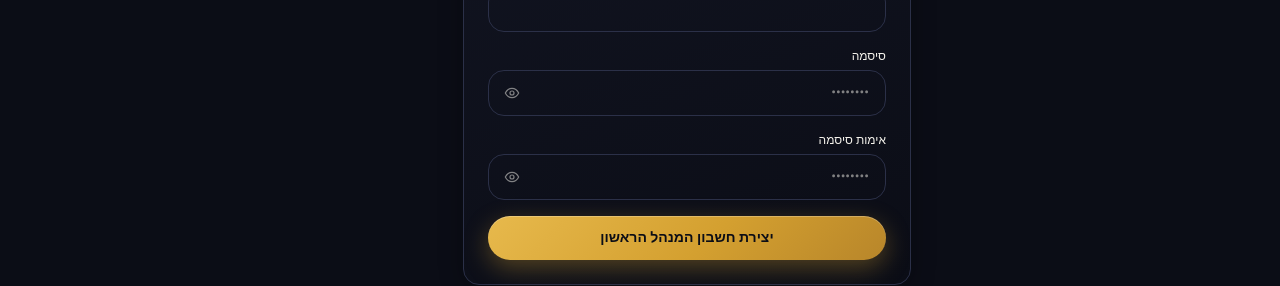
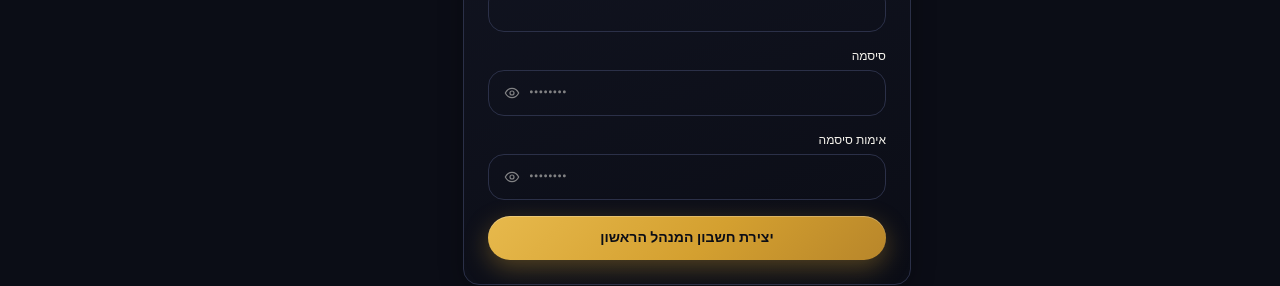
Before and after one commit to CasanovaBook/casanova-storefront, a React (Vite) app: page /setup in a window 1280 px wide. Shown: the part 496-782 px from the top of the page. Built offline with nearby package versions, Linux system fonts and the light colour scheme; no server answers; a web font is replaced by a local one.

Commit message:
added ltr password in the setup form

```diff
--- a/src/pages/SetupPage.tsx
+++ b/src/pages/SetupPage.tsx
@@ -257,19 +257,11 @@ export default function SetupPage() {
                               : "password"
                             : type
                       }
-                      dir={
-                        (key === "password" && showPassword) ||
-                        (key === "confirm" && showConfirmPassword)
-                          ? "ltr"
-                          : "rtl"
-                      }
+                      dir="ltr"
                       className={
                         inputClass +
                         " pl-10 " +
-                        ((key === "password" && showPassword) ||
-                        (key === "confirm" && showConfirmPassword)
-                          ? "text-left"
-                          : "text-right")
+                        "text-left"
                       }
                       style={inputStyle}
                       value={form[key]}
```
